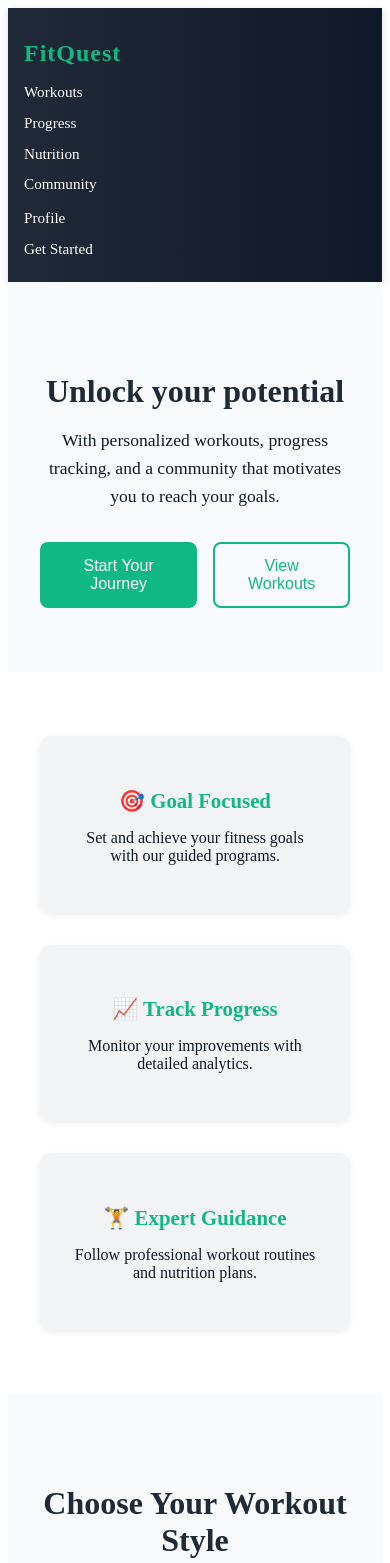
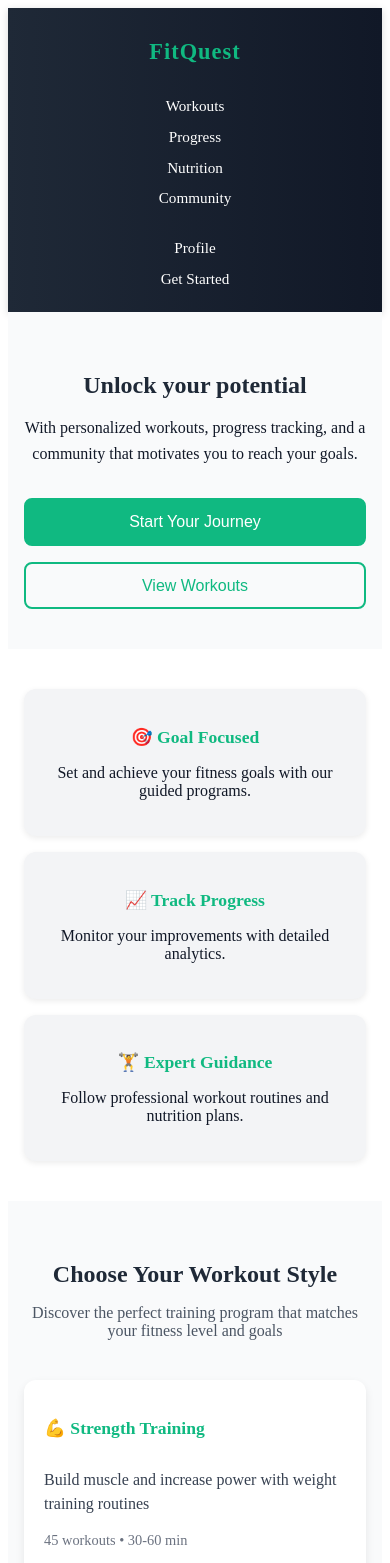
Before and after one commit to 030817SOM/Customer-Fitness, a React (Vite) app in the folder client/: page / in a window 390 px wide. Shown: the top 1563 px of the page. Built offline with nearby package versions, Linux system fonts and the light colour scheme.

Commit message:
Enhance responsive styles and accessibility features
Updated various styles for responsiveness and accessibility, including padding, font sizes, and layout adjustments.

```diff
--- a/client/src/App.css
+++ b/client/src/App.css
@@ -1,8 +1,29 @@
+*::before,
+*::after {
+  box-sizing: border-box;
+}
+
+img {
+  max-width: 100%;
+  display: block;
+}
+
+html {
+  -webkit-text-size-adjust: 100%;
+}
+
+body {
+  overflow-x: hidden;
+}
+
+/* Hero / Header */
 .hero {
   display: flex;
   justify-content: space-between;
   align-items: center;
-  padding: 1.2rem 2rem;
+  flex-wrap: wrap;
+  gap: 1rem;
+  padding: 1.2rem clamp(1rem, 3vw, 2rem);
   background: linear-gradient(90deg, #1f2937, #111827);
   color: white;
   box-shadow: 0 2px 8px rgba(0,0,0,0.15);
@@ -10,23 +31,25 @@
 }
 
 .logo {
-  font-size: 1.8rem;
+  font-size: clamp(1.4rem, 2.5vw, 1.8rem);
   font-weight: bold;
   letter-spacing: 1px;
-  color: #10b981; /* Green accent */
+  color: #10b981;
 }
 
 .links,
 .links2 {
   display: flex;
-  gap: 1.5rem;
+  flex-wrap: wrap;
+  gap: clamp(0.8rem, 2vw, 1.5rem);
+  align-items: center;
 }
 
 .links a,
 .links2 a {
   color: white;
   text-decoration: none;
-  font-size: 2rem;
+  font-size: clamp(1rem, 1.6vw, 1.25rem);
   transition: color 0.3s;
 }
 
@@ -41,6 +64,7 @@
   border-radius: 6px;
   border: 1px solid #10b981;
   transition: all 0.3s;
+  display: inline-block;
 }
 
 .btn:hover {
@@ -57,16 +81,18 @@
 .btn.primary:hover {
   background-color: #34d399;
 }
+
 @media (max-width: 768px) {
   .hero {
     flex-direction: column;
-    align-items: flex-start;
+    align-items: stretch;
+    text-align: center;
     padding: 1rem;
   }
 
   .logo {
-    font-size: 1.5rem;
     margin-bottom: 0.5rem;
+    text-align: center;
   }
 
   .links,
@@ -75,11 +101,13 @@
     gap: 0.8rem;
     width: 100%;
     margin: 0.5rem 0;
+    align-items: stretch;
   }
 
   .links a,
   .links2 a {
     font-size: 0.95rem;
+    text-align: center;
   }
 
   .btn {
@@ -87,22 +115,23 @@
     text-align: center;
   }
 }
+
 /* Intro Section */
 .intro {
   text-align: center;
-  padding: 4rem 2rem;
+  padding: clamp(2.5rem, 6vw, 4rem) clamp(1rem, 3vw, 2rem);
   background: #f9fafb;
   color: #111827;
 }
 
 .intro h2 {
-  font-size: 2rem;
+  font-size: clamp(1.5rem, 3.5vw, 2rem);
   margin-bottom: 1rem;
   color: #1f2937;
 }
 
 .intro p {
-  font-size: 1.1rem;
+  font-size: clamp(1rem, 1.6vw, 1.1rem);
   max-width: 600px;
   margin: 0 auto 2rem auto;
   line-height: 1.6;
@@ -111,6 +140,7 @@
 .intro-buttons {
   display: flex;
   justify-content: center;
+  flex-wrap: wrap;
   gap: 1rem;
 }
 
@@ -142,16 +172,16 @@
 /* Features Section */
 .features {
   display: grid;
-  grid-template-columns: repeat(auto-fit, minmax(250px, 1fr));
-  gap: 2rem;
-  padding: 4rem 2rem;
+  grid-template-columns: repeat(auto-fit, minmax(min(100%, 250px), 1fr));
+  gap: clamp(1rem, 2.5vw, 2rem);
+  padding: clamp(2.5rem, 6vw, 4rem) clamp(1rem, 3vw, 2rem);
   background: white;
   color: #111827;
 }
 
 .feature {
   background: #f3f4f6;
-  padding: 2rem;
+  padding: clamp(1.25rem, 3vw, 2rem);
   border-radius: 12px;
   box-shadow: 0 2px 6px rgba(0,0,0,0.08);
   transition: transform 0.3s, box-shadow 0.3s;
@@ -164,38 +194,39 @@
 }
 
 .feature h3 {
-  font-size: 1.3rem;
+  font-size: clamp(1.1rem, 2vw, 1.3rem);
   margin-bottom: 0.8rem;
   color: #10b981;
 }
+
 /* Workout Section */
 .workouts {
   text-align: center;
-  padding: 4rem 2rem;
+  padding: clamp(2.5rem, 6vw, 4rem) clamp(1rem, 3vw, 2rem);
   background: #f9fafb;
 }
 
 .workouts h2 {
-  font-size: 2rem;
+  font-size: clamp(1.5rem, 3.5vw, 2rem);
   margin-bottom: 0.5rem;
   color: #1f2937;
 }
 
 .workouts .subtitle {
-  font-size: 1.1rem;
+  font-size: clamp(1rem, 1.6vw, 1.1rem);
   color: #4b5563;
   margin-bottom: 2.5rem;
 }
 
 .workout-grid {
   display: grid;
-  grid-template-columns: repeat(auto-fit, minmax(260px, 1fr));
-  gap: 2rem;
+  grid-template-columns: repeat(auto-fit, minmax(min(100%, 260px), 1fr));
+  gap: clamp(1rem, 2.5vw, 2rem);
 }
 
 .workout-card {
   background: white;
-  padding: 2rem;
+  padding: clamp(1.25rem, 3vw, 2rem);
   border-radius: 12px;
   box-shadow: 0 4px 10px rgba(0,0,0,0.08);
   text-align: left;
@@ -211,7 +242,7 @@
 }
 
 .workout-card h3 {
-  font-size: 1.3rem;
+  font-size: clamp(1.1rem, 2vw, 1.3rem);
   margin-bottom: 0.8rem;
   color: #10b981;
 }
@@ -233,22 +264,23 @@
 .workout-card .cta-btn {
   align-self: flex-start;
 }
+
 /* Track Progress Section */
 .track-progress {
   text-align: center;
-  padding: 4rem 2rem;
+  padding: clamp(2.5rem, 6vw, 4rem) clamp(1rem, 3vw, 2rem);
   background: #ffffff;
   color: #111827;
 }
 
 .track-progress h2 {
-  font-size: 2rem;
+  font-size: clamp(1.5rem, 3.5vw, 2rem);
   margin-bottom: 0.5rem;
   color: #1f2937;
 }
 
 .track-progress .subtitle {
-  font-size: 1.1rem;
+  font-size: clamp(1rem, 1.6vw, 1.1rem);
   color: #4b5563;
   margin-bottom: 2.5rem;
 }
@@ -256,14 +288,14 @@
 /* Stats Grid */
 .progress-grid {
   display: grid;
-  grid-template-columns: repeat(auto-fit, minmax(220px, 1fr));
-  gap: 2rem;
+  grid-template-columns: repeat(auto-fit, minmax(min(100%, 220px), 1fr));
+  gap: clamp(1rem, 2.5vw, 2rem);
   margin-bottom: 3rem;
 }
 
 .progress-card {
   background: #f9fafb;
-  padding: 2rem;
+  padding: clamp(1.25rem, 3vw, 2rem);
   border-radius: 12px;
   box-shadow: 0 4px 10px rgba(0,0,0,0.08);
   transition: transform 0.3s, box-shadow 0.3s;
@@ -275,13 +307,13 @@
 }
 
 .progress-card h3 {
-  font-size: 1.2rem;
+  font-size: clamp(1rem, 1.8vw, 1.2rem);
   margin-bottom: 1rem;
   color: #10b981;
 }
 
 .progress-card .stat {
-  font-size: 2rem;
+  font-size: clamp(1.5rem, 3vw, 2rem);
   font-weight: bold;
   margin-bottom: 0.5rem;
   color: #1f2937;
@@ -295,7 +327,7 @@
 /* Challenge Section */
 .challenge {
   margin-top: 2rem;
-  padding: 2rem;
+  padding: clamp(1.25rem, 3vw, 2rem);
   background: #f3f4f6;
   border-radius: 12px;
   max-width: 600px;
@@ -304,7 +336,7 @@
 }
 
 .challenge h3 {
-  font-size: 1.5rem;
+  font-size: clamp(1.2rem, 2.4vw, 1.5rem);
   margin-bottom: 0.5rem;
   color: #1f2937;
 }
@@ -317,8 +349,10 @@
 .challenge-buttons {
   display: flex;
   justify-content: center;
+  flex-wrap: wrap;
   gap: 1rem;
 }
+
 /* Progress Bar */
 .progress-bar {
   width: 100%;
@@ -334,32 +368,78 @@
   background: #10b981;
   transition: width 0.6s ease-in-out;
 }
+
+/* Footer */
 .footer {
   text-align: center;
-  padding: 1.5rem 2rem;
+  padding: 1.5rem clamp(1rem, 3vw, 2rem);
   background: #1f2937;
   color: white;
   font-size: 0.9rem;
 }
+
 .footer a {
   color: #10b981;
   text-decoration: none;
-    margin: 0 0.3rem;
+  margin: 0 0.3rem;
 }
+
 .footer a:hover {
   text-decoration: underline;
 }
-/* Responsive Adjustments */
-@media (max-width: 768px) {
-  .features {
+
+/* Accessibility */
+a:focus, button:focus, input:focus, select:focus, textarea:focus {
+  outline: 2px solid #10b981;
+  outline-offset: 2px;
+}
+
+/* ---------- Responsive breakpoints ---------- */
+
+/* Tablet */
+@media (min-width: 768px) and (max-width: 991.98px) {
+  .features,
+  .workout-grid,
+  .progress-grid {
+    grid-template-columns: repeat(2, 1fr);
+  }
+}
+
+/* Mobile */
+@media (max-width: 767.98px) {
+  .features,
+  .workout-grid,
+  .progress-grid {
     grid-template-columns: 1fr;
   }
 
-  .workout-grid {
-    grid-template-columns: 1fr;
+  .challenge-buttons,
+  .intro-buttons {
+    flex-direction: column;
+    align-items: stretch;
   }
 
-  .progress-grid {
-    grid-template-columns: 1fr;
+  .cta-btn {
+    width: 100%;
   }
 }
+
+/* Small desktops */
+@media (min-width: 992px) and (max-width: 1199.98px) {
+  .features,
+  .workout-grid,
+  .progress-grid {
+    grid-template-columns: repeat(3, 1fr);
+  }
+}
+
+/* Large desktops */
+@media (min-width: 1200px) {
+  .features,
+  .workout-grid {
+    grid-template-columns: repeat(3, 1fr);
+  }
+  .progress-grid {
+    grid-template-columns: repeat(4, 1fr);
+  }
+}
```
